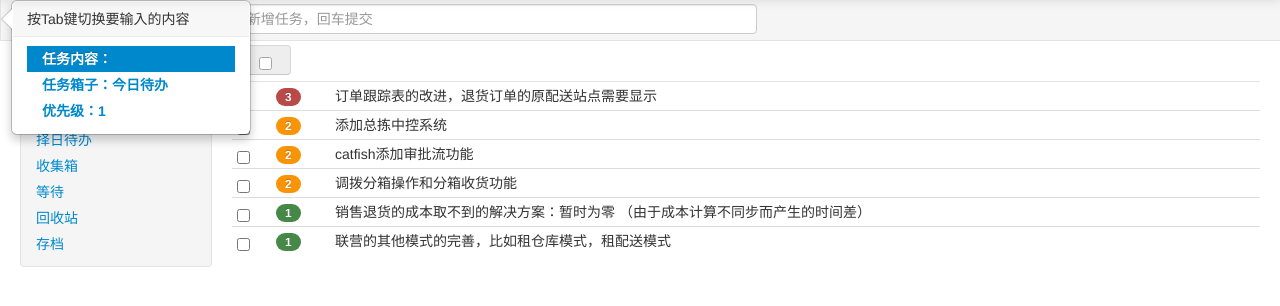
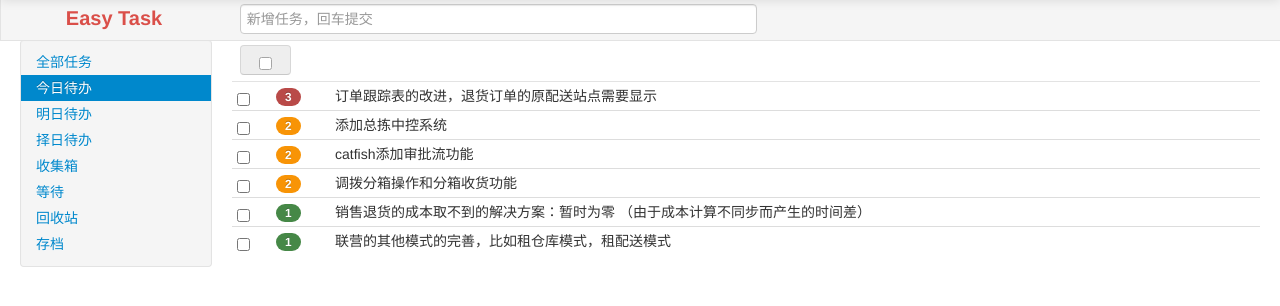
Before and after one commit to liuli195/django-test, a Django app: page /etask/1/ in a window 1280 px wide. Shown: the part 41-347 px from the top of the page. Run offline with Django 3.2, Linux system fonts and the light colour scheme; data comes from the database, SQL or seed files in the repository; parts of the project's set-up code (start-up, migrations or seed data) failed here and were passed over; some libraries are stand-ins or nearby versions.

Commit message:
1301260059-home

```diff
--- a/mydjango/templates/etask/index.html
+++ b/mydjango/templates/etask/index.html
@@ -7,7 +7,7 @@
 <input type="hidden" id='priority'  name="priority" value="1" />
 <input type="hidden" id='task_list' name="task_list" value={{ data.list_names }} />
 
-<div class="popover fade right in" id="input_list" style="display: block;">
+<div class="popover fade right in" id="input_list" style="display: none;">
 	<div class="arrow" style="top: 18px;"></div>
 		<div class="popover-inner">
 			<h3 class="popover-title">按Tab键切换要输入的内容</h3>
```
Also changed, not shown: 1 other file.
